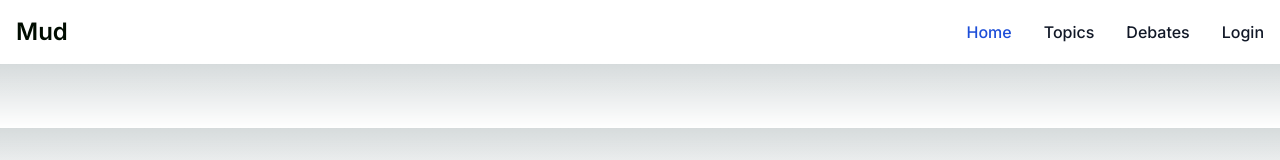
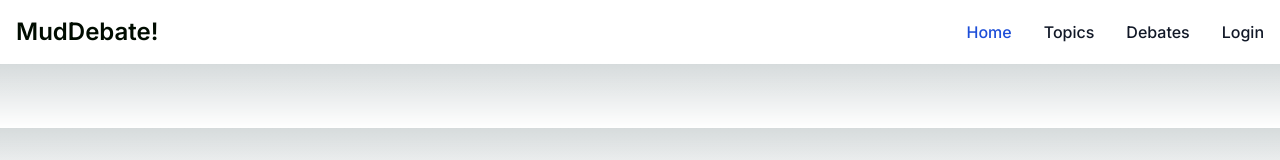
Before and after one commit to mud-ali/cs-midyear, a Next.js app: page / in a window 1280 px wide. Shown: the top 160 px of the page. Built offline with nearby package versions, Linux system fonts and the light colour scheme.

Commit message:
commited

```diff
--- a/components/Navbar.jsx
+++ b/components/Navbar.jsx
@@ -1,4 +1,5 @@
 import React from "react";
+import "../styles/Navbar.module.css"
 
 export default function Navbar(props) {
     return (
@@ -13,8 +14,8 @@ export default function Navbar(props) {
             className="h-8"
             alt="Logo"
           /> */}
-          <span className="self-center text-2xl font-semibold whitespace-nowrap dark:text-white">
-            Mud
+          <span className="self-center text-2xl font-semibold whitespace-nowrap dark:text-white title">
+            MudDebate!
           </span>
         </a>
         <button
--- /dev/null
+++ b/styles/Navbar.module.css
@@ -0,0 +1,4 @@
+
+.title {
+    font-family:'Courier New', Courier, monospace;
+}
```
